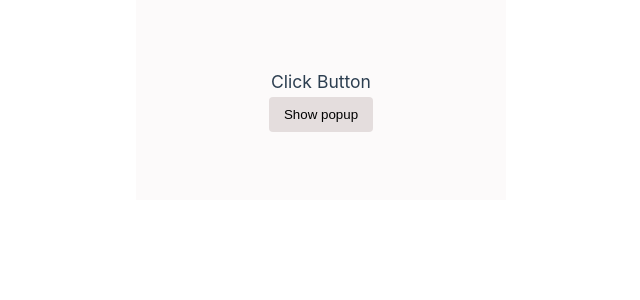
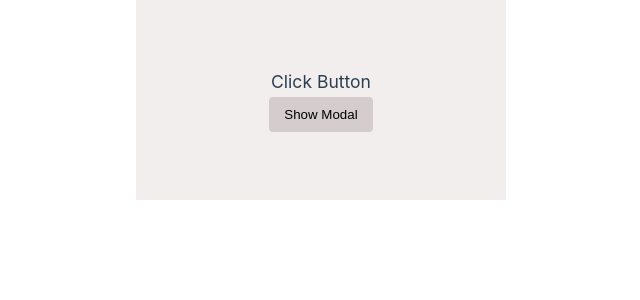
Before and after one commit to Mudassar-Shoukat/VueJs-repo, a Vue app: page / in a window 1280 px wide. Shown: the top 300 px of the page, without its empty margins (319-959 px from the left). Built offline with nearby package versions, Linux system fonts and the light colour scheme.

Commit message:
Complete popup model in vue js

```diff
--- a/src/App.vue
+++ b/src/App.vue
@@ -5,7 +5,7 @@
 </template>
 
 <script>
-import Buttontransitions from './Buttontransitions.vue'
+import Buttontransitions from './components/Buttontransitions.vue'
   export default {
   components: { Buttontransitions },
 
--- a/src/Buttontransitions.vue
+++ /dev/null
@@ -1,71 +0,0 @@
-<template>
-
-    <div id="app">
-       <div class="isShowing" >
-        <h3>Click Button</h3>
-        <button @click="toggleShow">
-          <span v-if="isShowing">Hide Popup</span>
-          <span v-else>Show popup</span>
-        </button>
-      </div>
-      <transition>
-        <span v-show="isShowing" class="modal">
-          <span>Are you sure you want to delete this box?</span>
-          <button @click="toggleShow">Delete</button>
-        </span>
-      </transition>
-    </div>
-
-</template>
-
-<script>
-export default {
-  data() {
-    return {
-      isShowing: false,
-
-    };
-  },
-  methods: {
-    toggleShow() {
-      this.isShowing = !this.isShowing;
-    },
-  },
-};
-</script>
-
-<style scoped>
-#app {
-  text-align: center;
-
-  margin: auto;
-  max-width: 370px;
-  height: 200px;
-  display: flex;
-  justify-content: center;
-  align-items: center;
-  flex-direction: column;
-  background: rgb(252, 250, 250);
-
-}
-button {
-  background: rgb(228, 221, 221);
-  padding: 10px 15px;
-  margin: 0 10px;
-  border-radius: 4px;
-border: none;
-  cursor: pointer;
-}
-
-h4 {
-  margin: 0 0 15px;
-}
-
-.modal {
-  background: rgb(237, 241, 241);
-  color: black;
-  padding: 20px;
-  width: 200px;
-  position: absolute;
-}
-</style>
--- /dev/null
+++ b/src/components/Buttontransitions.vue
@@ -0,0 +1,89 @@
+
+<template>
+  <div id="app" @click="handleClick">
+    <h3>Click Button</h3>
+    <button @click="toggleShow">Show Modal</button>
+    <transition >
+      <span v-show="isShowing" class="modal" id="model">
+        <span>Are you sure you want to delete this box?</span>
+        <button @click="deleteItem" id="deletebutton">Delete</button>
+      </span>
+    </transition>
+  </div>
+</template>
+
+<script>
+export default {
+  data() {
+    return {
+      isShowing: false,
+    };
+  },
+  methods: {
+    toggleShow() {
+      this.isShowing = !this.isShowing;
+      document.body.style.backgroundColor = 'rgb(242, 238, 238)';
+      document.body.style.transition = 'background-color 2s ease';
+    },
+    handleClick(event) {
+
+      if (
+        !this.$el.contains(event.target) ||event.target.id==="app" ||event.target.id==="model"
+
+      ) {
+        this.isShowing = false;
+        document.body.style.backgroundColor = 'white';
+        console.log("Clicked outside of modal or button");
+      }
+    },
+    deleteItem() {
+      console.log("Delete confirmed");
+      this.isShowing = false;
+      document.body.style.backgroundColor = 'white';
+    },
+  },
+  mounted() {
+    document.addEventListener('click', this.handleClick);
+  },
+
+};
+</script>
+
+<style scoped>
+#app {
+  text-align: center;
+  margin: auto;
+  max-width: 370px;
+  height: 200px;
+  display: flex;
+  justify-content: center;
+  align-items: center;
+  flex-direction: column;
+  background: rgb(242, 238, 238);
+}
+
+button {
+  background: rgb(213, 205, 205);
+  padding: 10px 15px;
+  margin: 0 10px;
+  border-radius: 4px;
+  border: none;
+  cursor: pointer;
+}
+
+h4 {
+  margin: 0 0 15px;
+}
+
+.modal {
+  background: rgb(225, 230, 230);
+  color: black;
+  padding: 30px;
+  width: 200px;
+  position: absolute;
+}
+#deletebutton{
+  background:  rgb(209, 213, 213);
+  width: 130px;
+}
+</style>
```
